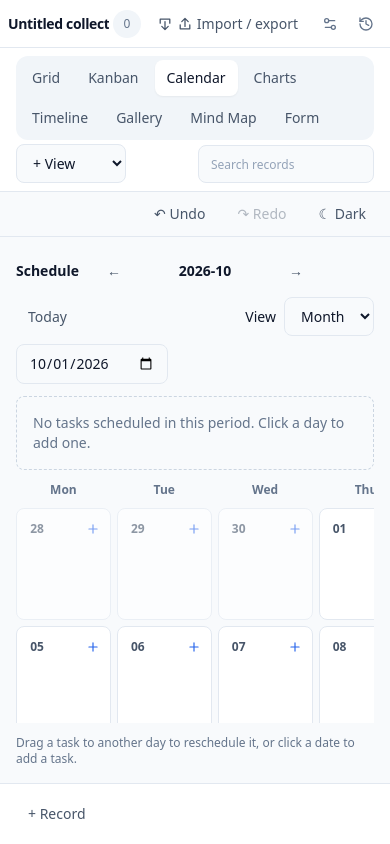
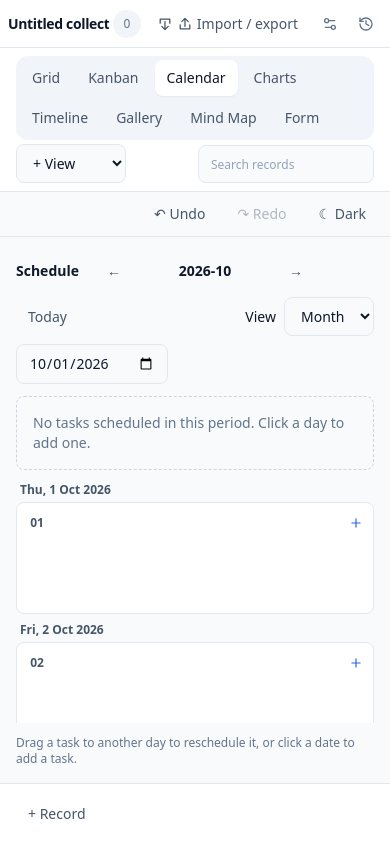
Before and after one commit to eddyvn98/collection-planner, a React (Vite) app: page / in a window 390 px wide. Both pictures are taken after a click on the button "Calendar". Built offline with nearby package versions, Linux system fonts and the light colour scheme.

Commit message:
fix(schedule): mobile day agenda and pointer-first dnd collision detection

```diff
--- a/src/renderers/CollectionScheduleView.tsx
+++ b/src/renderers/CollectionScheduleView.tsx
@@ -1,10 +1,13 @@
 "use client";
 import { useMemo, useState } from "react";
+import { format, parseISO } from "date-fns";
+import { pointerWithin, rectIntersection } from "@dnd-kit/core";
+import { useCompactSchedule } from "./useCompactSchedule";
 import { DndContext, KeyboardSensor, PointerSensor, TouchSensor, useSensor, useSensors, type DragEndEvent } from "@dnd-kit/core";
 import { CollectionScheduleDay } from "./CollectionScheduleDay";
 import { CollectionRecordDetails } from "./CollectionRecordDetails";
 import { createScheduledTask, moveSchedulePeriod, rescheduleTask, scheduleDays,
-  scheduledTaskDay, scheduleIso, type ScheduleMode } from "../collections/collectionSchedule";
+  scheduledTaskDay, type ScheduleMode } from "../collections/collectionSchedule";
 import { localToday } from "../collections/collectionTasks";
 import type { CollectionBlockPayload, CollectionRecord, CollectionView } from "../collections/model";
 import { btnClass, inputClass } from "./CollectionFieldEditor";
@@ -13,6 +16,7 @@ interface Props { data: CollectionBlockPayload; view: CollectionView; rows: Coll
   onChange: (next: CollectionBlockPayload) => void; }
 export function CollectionScheduleView({data,view,rows,month,setMonth,readOnly,onChange}:Props){
  const [mode,setMode]=useState<ScheduleMode>("month");
+ const compact=useCompactSchedule();
  const [anchor,setAnchor]=useState(month+"-01");
  const [openId,setOpenId]=useState<string|null>(null);
  const today=localToday();
@@ -62,14 +66,26 @@ export function CollectionScheduleView({data,view,rows,month,setMonth,readOnly,o
   {!count&&<p role="status" className="rounded-lg border border-dashed border-slate-300 p-4 text-sm text-slate-500">
    No tasks scheduled in this period. Click a day to add one.</p>}
   <div className="min-h-0 flex-1 overflow-auto pb-3">
-   <DndContext sensors={sensors} onDragEnd={drop}>
-    <div className="grid min-w-[700px] grid-cols-7 gap-1.5 text-xs" role="grid" aria-label="Task schedule">
-     {["Mon","Tue","Wed","Thu","Fri","Sat","Sun"].map(name=>
-      <strong key={name} className="pb-1 text-center text-slate-500">{name}</strong>)}
-     {days.map(day=><CollectionScheduleDay key={day} data={data} view={view} day={day}
-      today={today} outside={mode==="month"&&!day.startsWith(anchor.slice(0,7))}
-      rows={byDay.get(day)??[]} readOnly={readOnly} onCreate={create} onOpen={setOpenId}/>)}
-    </div>
+   <DndContext sensors={sensors} collisionDetection={args => {
+    const pointer=pointerWithin(args); return pointer.length ? pointer : rectIntersection(args);
+   }} onDragEnd={drop}>
+    {compact ? <div data-testid="collection-calendar-agenda" role="list"
+       aria-label="Schedule agenda" className="flex min-w-0 flex-col gap-2">
+       {days.filter(day => mode === "week" || day.startsWith(anchor.slice(0,7))).map(day =>
+        <div role="listitem" key={day} className="min-w-0">
+         <h3 className="mb-1 px-1 text-xs font-semibold text-slate-600 dark:text-slate-300">
+           {format(parseISO(day),"EEE, d MMM yyyy")}
+         </h3>
+         <CollectionScheduleDay data={data} view={view} day={day} today={today} outside={false}
+           rows={byDay.get(day)??[]} readOnly={readOnly} onCreate={create} onOpen={setOpenId}/>
+        </div>)}
+      </div> : <div className="grid min-w-[700px] grid-cols-7 gap-1.5 text-xs" role="grid" aria-label="Task schedule">
+       {["Mon","Tue","Wed","Thu","Fri","Sat","Sun"].map(name=>
+         <strong key={name} className="pb-1 text-center text-slate-500">{name}</strong>)}
+       {days.map(day=><CollectionScheduleDay key={day} data={data} view={view} day={day}
+         today={today} outside={mode==="month"&&!day.startsWith(anchor.slice(0,7))}
+         rows={byDay.get(day)??[]} readOnly={readOnly} onCreate={create} onOpen={setOpenId}/>)}
+      </div>}
    </DndContext>
   </div>
   <p className="text-xs text-slate-500">Drag a task to another day to reschedule it, or click a date to add a task.</p>
```
